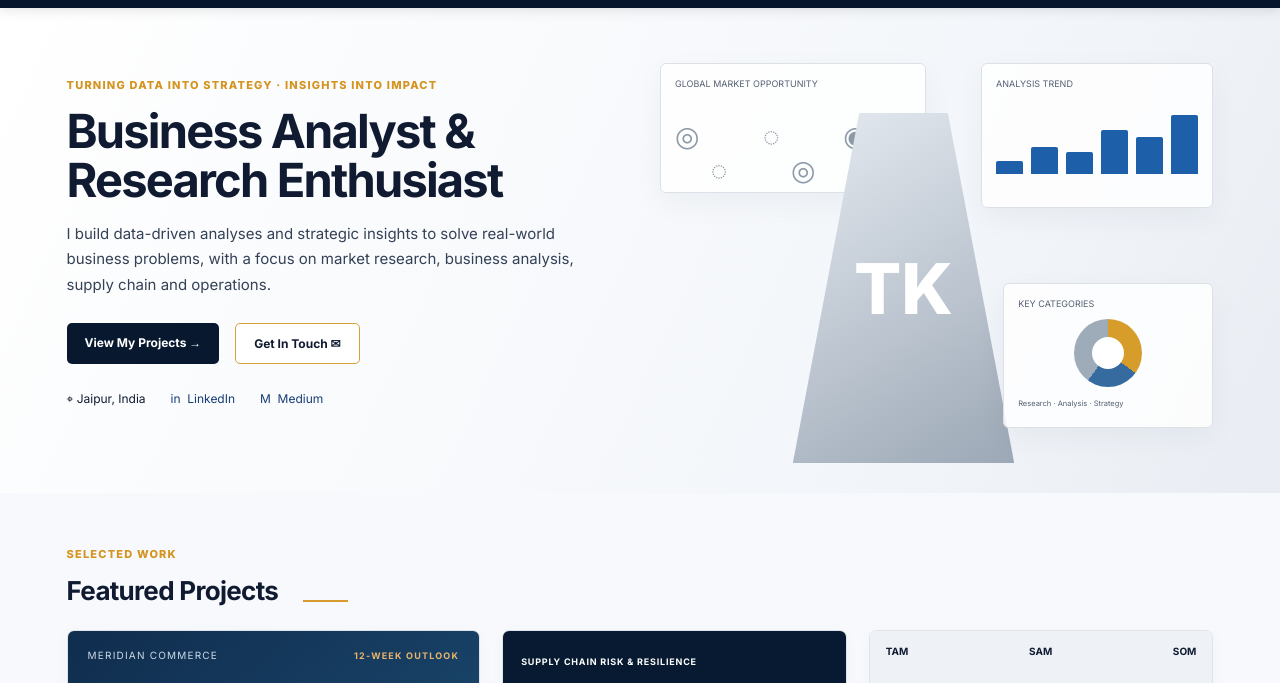
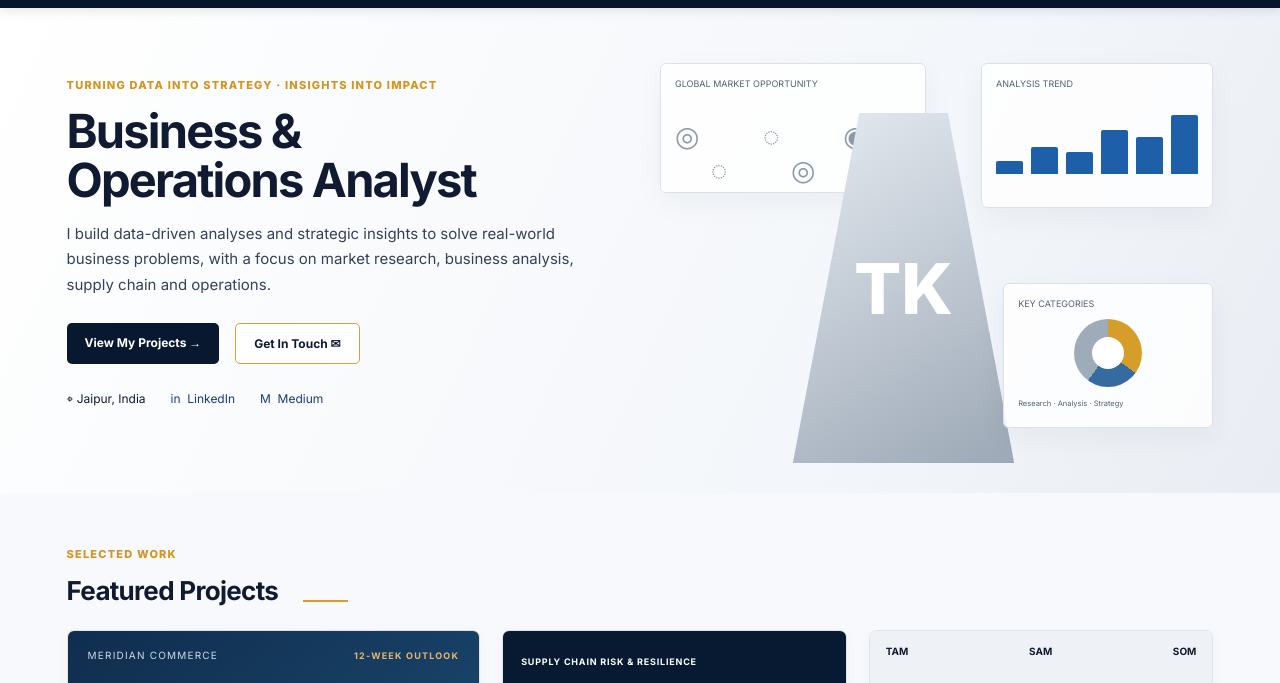
Before and after one commit to TKS09090/tanishkaushik.github.io, a plain HTML site: page index.html in a window 1280 px wide. Shown: the part 50-733 px from the top of the page. Drawn offline with Linux system fonts and the light colour scheme.

Commit message:
Update job title in hero section of index.html

```diff
--- a/index.html
+++ b/index.html
@@ -24,7 +24,7 @@
 <section class="hero" id="about">
   <div class="hero-copy">
     <p class="eyebrow">TURNING DATA INTO STRATEGY · INSIGHTS INTO IMPACT</p>
-    <h1>Business Analyst &<br>Research Enthusiast</h1>
+    <h1>Business &<br>Operations Analyst</h1>
     <p class="lead">I build data-driven analyses and strategic insights to solve real-world business problems, with a focus on market research, business analysis, supply chain and operations.</p>
     <div class="hero-actions">
       <a class="primary" href="#projects">View My Projects →</a>
```
